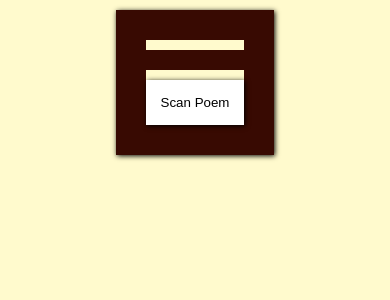
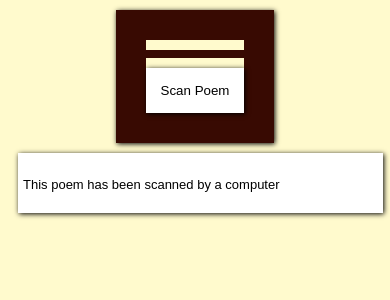
Before and after one commit to Hathaway2010/poetry-scansion, a Django app: page / in a window 390 px wide. Shown: the part 39-339 px from the top of the page. Run offline with Django 3.2, Linux system fonts and the light colour scheme; data that the repository does not hold is empty; some web fonts are replaced.

Commit message:
improved mobile responsiveness

```diff
--- a/app/static/app/automated.js
+++ b/app/static/app/automated.js
@@ -34,6 +34,7 @@
       let table = document.createElement('table');
       // identify it by its corresponding line
       table.setAttribute('id', `line${i}`);
+      table.setAttribute('class', 'autoline')
       // create two rows in the table, one for stress patterns, one for words
       table.innerHTML = `<tr class="stress-pattern"></tr>
                          <tr class="words"></tr>`;
@@ -46,7 +47,7 @@
         // for each word, create a cell and give it an id indicating where it falls and the purpose it serves
         let scansion = document.createElement('td');
         scansion.setAttribute('id', `scansion${i}-${j}`);
-        scansion.setAttribute('class', 'scansion');
+        scansion.setAttribute('class', 'autoscansion');
         // append this cell to the scansion row
         stress.append(scansion);
         // if the scansion has a corresponding "word," add symbols to the cell to represent each syllable
--- a/app/static/app/styles.css
+++ b/app/static/app/styles.css
@@ -97,7 +97,7 @@
 .word {
   text-align: center;
 }
-.scansion {
+.scansion, .autoscansion {
   text-align: center;
 }
 .pmc {
@@ -173,7 +173,13 @@
     margin: 2.5%;
   }
   #original {
-    display: none;
+    width: 100%;
+  }
+  #original-poem {
+    padding: 5px;
+    width: 95%;
+    font-size: 16px;
+    margin: 10px
   }
   table {
     width: 80%;
@@ -199,7 +205,7 @@
 }
 @media only screen and (max-width: 400px) {
   .word {
-    font-size: 16px;
+    font-size: 13px;
   }
   .scansion {
     background-color: lemonchiffon;
@@ -207,9 +213,14 @@
   /* https://stackoverflow.com/questions/17159708/wrap-table-row-to-the-next-line */
   table {
     display: block;
+    padding: 4px;
+    width: 100%;
   }
   td {
     display: inline-block;
+  }
+  .autoline td {
+    display: table-cell
   }
   #wide-screen {
     display: none;
```
